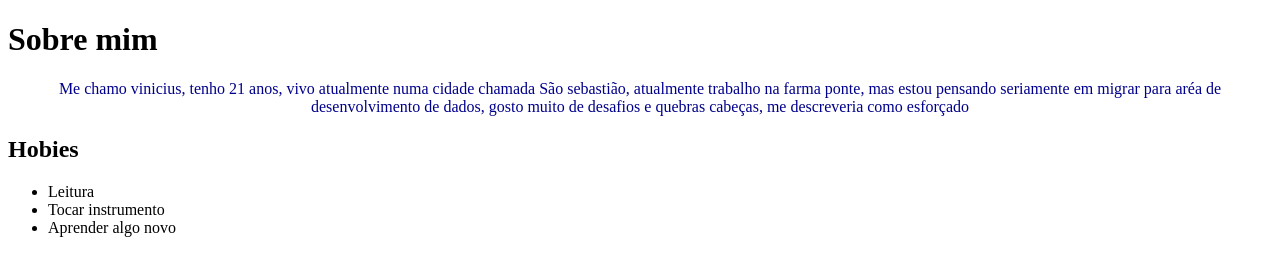
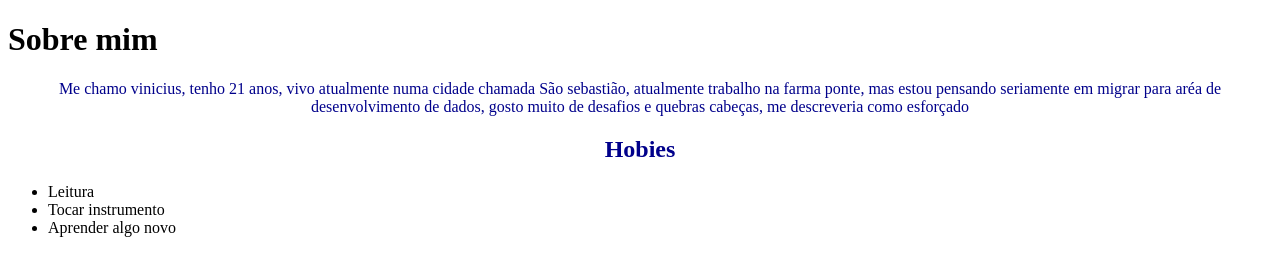
Before and after one commit to Viniciuscarvaalho/Sobre-mim, a plain HTML site: page index.html in a window 1280 px wide. Drawn offline with Linux system fonts and the light colour scheme.

Commit message:
Update index.html

```diff
--- a/index.html
+++ b/index.html
@@ -16,7 +16,9 @@
   p{color: darkblue;
    text-align: center;}
 
-
+  h2{color: darkblue;
+text-align: center;
+}
 
   </style>
   <body>
```
